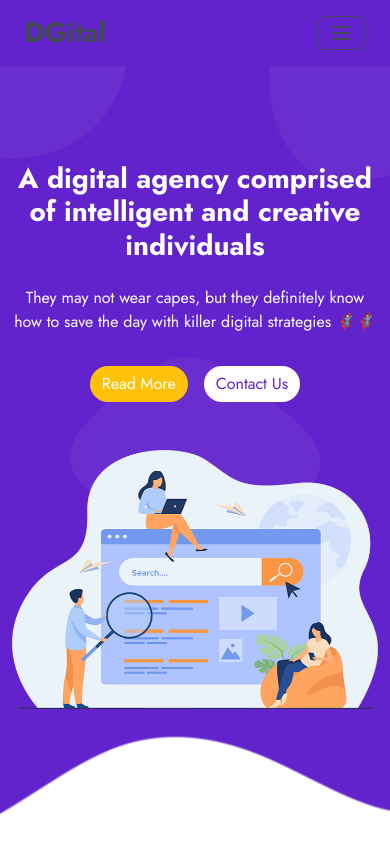
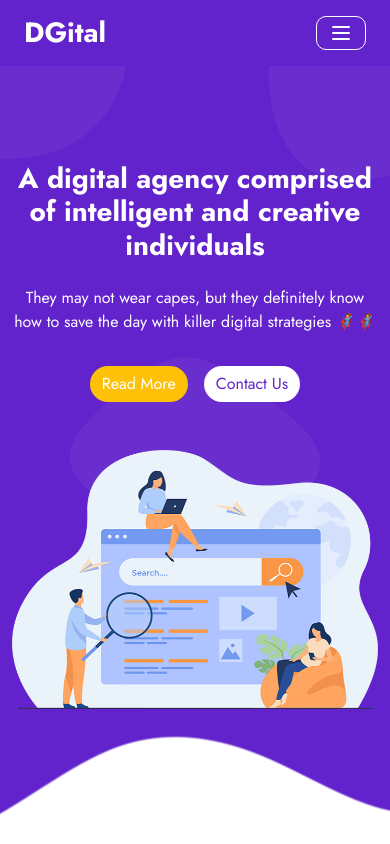
Before and after one commit to BitBarricade/webpage-next, a Next.js app: page / in a window 390 px wide. Shown: the top 844 px of the page. Built offline with nearby package versions, Linux system fonts and the light colour scheme.

Commit message:
navbar mobile theme fix

```diff
--- a/src/components/NavBar/NavBar.module.css
+++ b/src/components/NavBar/NavBar.module.css
@@ -65,13 +65,18 @@
         transition: .5s;
     }
 
+    .navbarLight .navbarNav .navLink {
+        padding: 10px 0;
+        margin-left: 0;
+        color: var(--white-color) !important;
+    }
+
     .navbarLight .navbarCollapse {
         margin-top: 15px;
         border-top: 1px solid var(--border-color);
         transition: .5s;
     }
 
-    .navbarLight .navbarNav .navLink,
     .stickyTop.navbarLight .navbarNav .navLink {
         padding: 10px 0;
         margin-left: 0;
@@ -79,7 +84,21 @@
     }
 
     .navbarLight .navbarBrand h1 {
-        color: var(--navbar-color);
+        color: var(--white-color);
+    }
+
+    .stickyTop.navbarLight .navbarBrand h1 {
+        color: var(--white-color);
+    }
+
+    .Toggler {
+        color: var(--white-color) !important;
+        border: 1px solid var(--white-color) !important;
+        border-radius: 10px !important;
+    }
+
+    .Toggler:focus {
+        border: 1.1px solid var(--background-navbar-color) !important;
     }
 
     .navbarLight .navbarBrand img {
```
